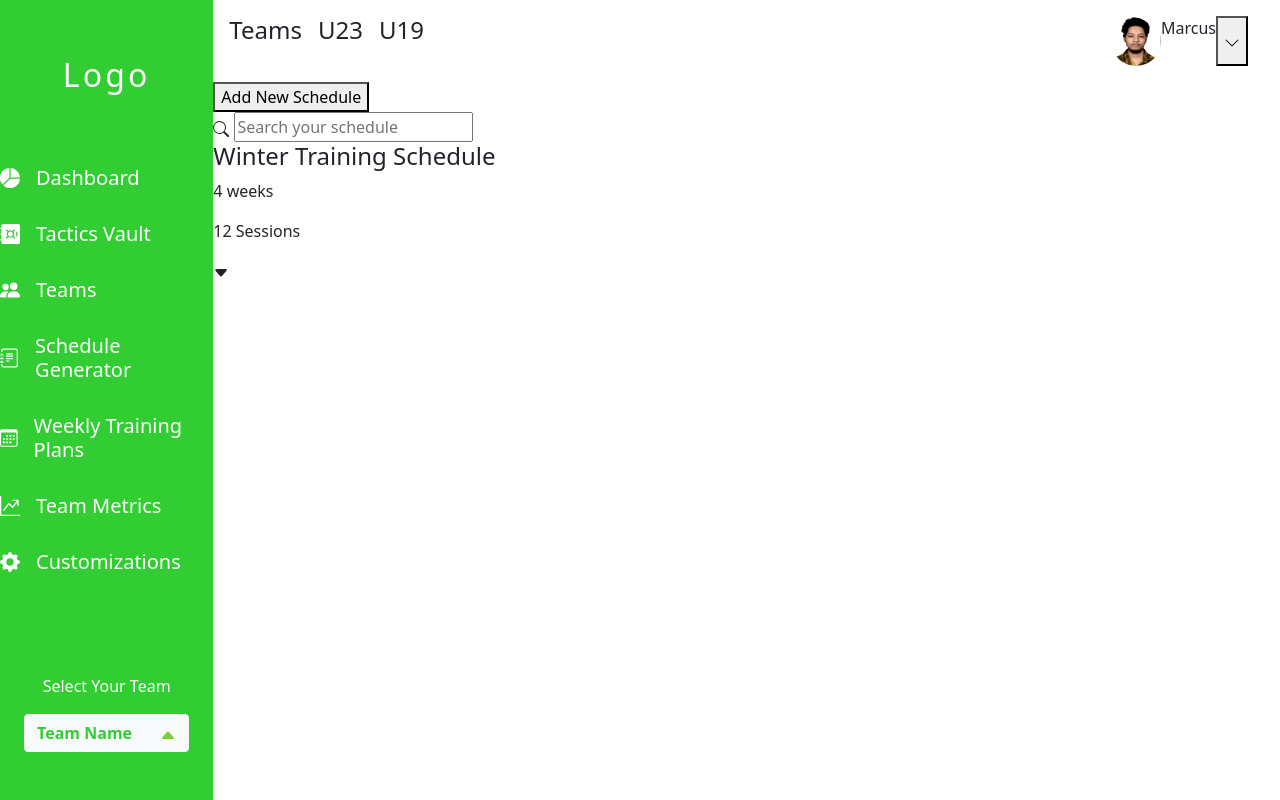
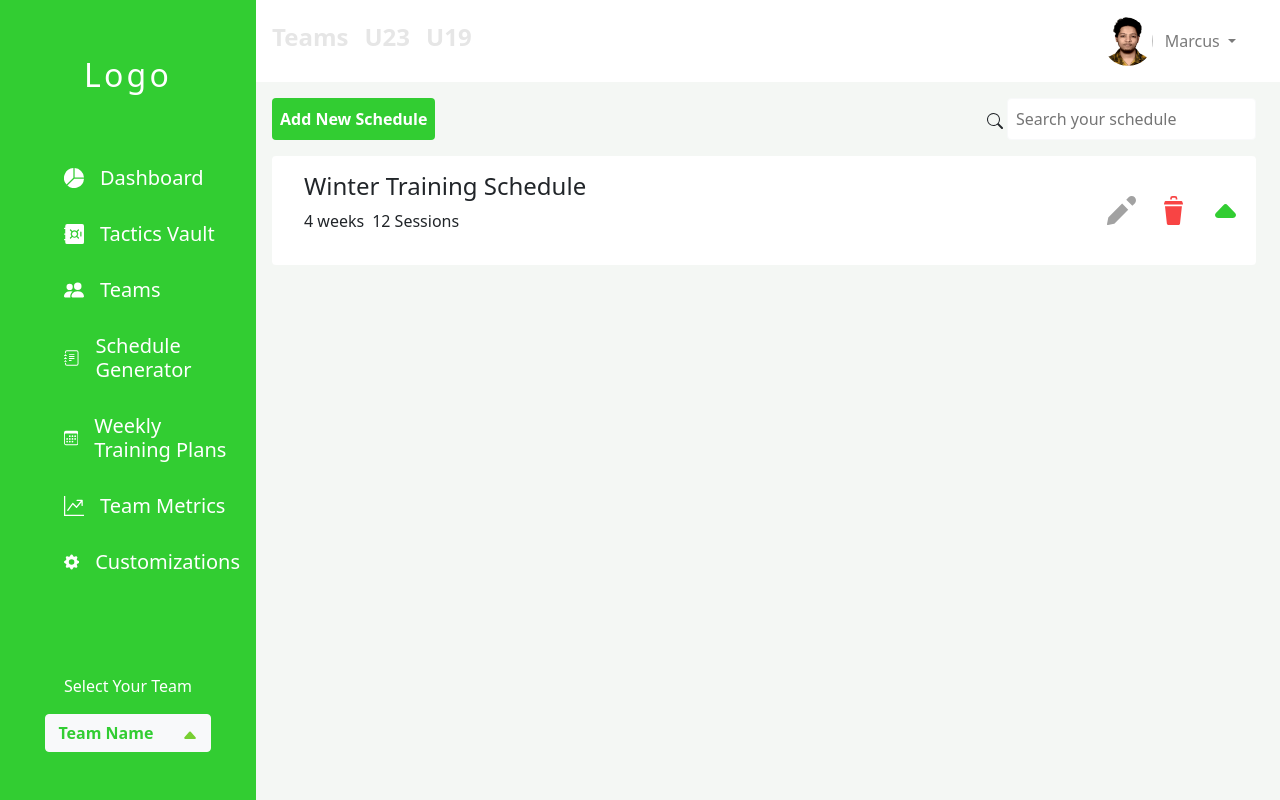
Before and after one commit to sejaljain123/team-dashboard, a plain HTML site: page index.html in a window 1280 px wide. Drawn offline with nearby package versions, Linux system fonts and the light colour scheme.

Commit message:
sankat chutiya hai

```diff
--- a/index.css
+++ b/index.css
@@ -19,13 +19,17 @@ body{
     min-height: 100vh;
     width: 20vw;
     color: #FFFFFF;
-}
-.leftNavbar h2{
 
 }
+
 .logo{
     margin: 3.5rem auto;
     letter-spacing: 0.2rem;
+}
+
+.leftNavItem:hover{
+  background-color:#53df53 ;
+  width: 100%;
 }
 .menuItem{
     font: normal normal medium 17px/26px Poppins;
@@ -41,6 +45,31 @@ body{
 .dp{
 
 }
+.btn-primary{
+background-color: transparent !important;
+color: #7a7a7a !important;
+border: none !important;
+}
+.topNavItem{
+color: #e6e6e6;
+}
+.btn-secondary{
+    background-color:#32CD32 !important;
+    border: none !important;
+    color: white !important;
+    font-weight: bold !important;
+}
+.topNavbar{
+    background-color: white;
 
-
+}
+.center{
+    background-color: #f4f7f4;
+}
+.schedule{
+    background-color: white;
+}
+/* .btn-primary:focus{
+    border: none !important;
+} */
 /* style={{ fill: 'var(--color-text-accent)' }} */
--- a/index.html
+++ b/index.html
@@ -15,16 +15,16 @@
   </head>
   <body>
     <div class="main">
-      <div class="leftNavbar d-flex align-items-center flex-column">
+      <div class="leftNavbar d-flex align-items-center flex-column ">
         <h2 class="logo d-flex justify-content-center">Logo</h2>
-        <div class="d-flex justify-content-start flex-column">
-          <div class="d-flex justify-content-start align-items-center mt-3 mb-3">
+        <div class="d-flex justify-content-center flex-column w-100">
+          <div class="leftNavItem d-flex justify-content-start align-items-center p-3 w-100   ">
             <svg
               xmlns="http://www.w3.org/2000/svg"
               width="20"
               height="20"
               fill="currentColor"
-              class="bi bi-pie-chart-fill"
+              class="bi bi-pie-chart-fil ms-5"
               viewBox="0 0 16 16"
             >
               <path
@@ -33,13 +33,13 @@
             </svg>
             <h5 class="mb-0 ms-3 menuItem">Dashboard</h5>
           </div>
-          <div class="d-flex justify-content-start align-items-center mt-3 mb-3">
+          <div class="leftNavItem d-flex justify-content-start align-items-center p-3 w-100 ">
             <svg
               xmlns="http://www.w3.org/2000/svg"
               width="20"
               height="20"
               fill="currentColor"
-              class="bi bi-safe-fill"
+              class="bi bi-safe-fill ms-5"
               viewBox="0 0 16 16"
             >
               <path
@@ -51,13 +51,13 @@
             </svg>
             <h5 class="mb-0 ms-3 menuItem">Tactics Vault</h5>
           </div>
-          <div class="d-flex justify-content-start align-items-center mt-3 mb-3">
+          <div class=" leftNavItem d-flex justify-content-start align-items-center p-3 w-100 ">
             <svg
               xmlns="http://www.w3.org/2000/svg"
               width="20"
               height="20"
               fill="currentColor"
-              class="bi bi-people-fill"
+              class="bi bi-people-fill ms-5"
               viewBox="0 0 16 16"
             >
               <path
@@ -71,13 +71,13 @@
             </svg>
             <h5 class="mb-0 ms-3 menuItem">Teams</h5>
           </div>
-          <div class="d-flex justify-content-start align-items-center mt-3 mb-3">
+          <div class="leftNavItem  d-flex justify-content-start align-items-center p-3 w-100 ">
             <svg
               xmlns="http://www.w3.org/2000/svg"
               width="20"
               height="20"
               fill="currentColor"
-              class="bi bi-journal-text"
+              class="bi bi-journal-text ms-5"
               viewBox="0 0 16 16"
             >
               <path
@@ -95,13 +95,13 @@
           <div class="d-flex justify-content-center flex-column">
 
           </div>
-          <div class="d-flex justify-content-start align-items-center mt-3 mb-3">
+          <div class=" leftNavItem  d-flex justify-content-start align-items-center p-3 w-100 ">
             <svg
               xmlns="http://www.w3.org/2000/svg"
               width="20"
               height="20"
               fill="currentColor"
-              class="bi bi-calendar3"
+              class="bi bi-calendar3 ms-5"
               viewBox="0 0 16 16"
             >
               <path
@@ -113,13 +113,13 @@
             </svg>
             <h5 class="mb-0 ms-3 menuItem">Weekly Training Plans</h5>
           </div>
-          <div class="d-flex justify-content-start align-items-center mt-3 mb-3">
+          <div class="leftNavItem  d-flex justify-content-start align-items-center p-3 w-100 ">
             <svg
               xmlns="http://www.w3.org/2000/svg"
               width="20"
               height="20"
               fill="currentColor"
-              class="bi bi-graph-up"
+              class="bi bi-graph-up ms-5"
               viewBox="0 0 16 16"
             >
               <path
@@ -129,13 +129,13 @@
             </svg>
             <h5 class="mb-0 ms-3 menuItem">Team Metrics</h5>
           </div>
-          <div class="d-flex justify-content-start align-items-center mt-3 mb-3">
+          <div class=" leftNavItem d-flex justify-content-start align-items-center  p-3 w-100 ">
             <svg
               xmlns="http://www.w3.org/2000/svg"
               width="20"
               height="20"
               fill="currentColor"
-              class="bi bi-gear-fill"
+              class="bi bi-gear-fill ms-5"
               viewBox="0 0 16 16"
             >
               <path
@@ -165,15 +165,28 @@
         </div>
       </div>
       <div class="center w-100">
-        <div class="topNavbar d-flex justify-content-between p-3">
+        <div class="topNavbar d-flex justify-content-between align-items-center p-3">
           <div class="leftNav d-flex">
-            <h4 class="me-3">Teams</h4>
-            <h4 class="me-3">U23</h4>
-            <h4 class="me-3">U19</h4>
+            <h4 class="topNavItem me-3 fw-bold ">Teams</h4>
+            <h4 class="topNavItem me-3 fw-bold">U23</h4>
+            <h4 class="topNavItem me-3 fw-bold">U19</h4>
           </div>
           <div class="rightNav d-flex me-3">
+
             <img src="./images/sankat.jpeg" alt="profile pic" class="rounded-circle" height="50px" width="50px"/>
-            <p>Marcus</p>
+            <div class="btn-group">
+              <button type="button" class="btn btn-primary dropdown-toggle" data-bs-toggle="dropdown" aria-expanded="false">
+                Marcus
+              </button>
+              <!-- <ul class="dropdown-menu">
+                <li><a class="dropdown-item" href="#">Action</a></li>
+                <li><a class="dropdown-item" href="#">Another action</a></li>
+                <li><a class="dropdown-item" href="#">Something else here</a></li>
+                <li><hr class="dropdown-divider"></li>
+                <li><a class="dropdown-item" href="#">Separated link</a></li>
+              </ul> -->
+            </div>
+            <!-- <p>Marcus</p>
             <button type="submit">
               <svg
                 xmlns="http://www.w3.org/2000/svg"
@@ -188,11 +201,12 @@
                   d="M1.646 4.646a.5.5 0 0 1 .708 0L8 10.293l5.646-5.647a.5.5 0 0 1 .708.708l-6 6a.5.5 0 0 1-.708 0l-6-6a.5.5 0 0 1 0-.708z"
                 />
               </svg>
-            </button>
+            </button> -->
           </div>
         </div>
-        <div class="newSchedule">
-          <button>Add New Schedule</button>
+        <div class="rightContainer ms-3 mt-3 me-4">
+        <div class="newSchedule d-flex justify-content-between">
+          <button type="button" class="btn btn-secondary p-2" >Add New Schedule</button>
           <div>
             <svg
               xmlns="http://www.w3.org/2000/svg"
@@ -206,33 +220,32 @@
                 d="M11.742 10.344a6.5 6.5 0 1 0-1.397 1.398h-.001c.03.04.062.078.098.115l3.85 3.85a1 1 0 0 0 1.415-1.414l-3.85-3.85a1.007 1.007 0 0 0-.115-.1zM12 6.5a5.5 5.5 0 1 1-11 0 5.5 5.5 0 0 1 11 0z"
               />
             </svg>
-            <input type="text" placeholder="Search your schedule" />
+            <input type="text" placeholder="Search your schedule" class="p-2 border border-light rounded "/>
           </div>
         </div>
-        <div class="schedule">
-          <div class="leftSchedule">
+        <div class="schedule d-flex justify-content-between mt-3 rounded align-items-center" >
+          <div class="leftSchedule ms-3 p-3 ">
             <h4>Winter Training Schedule</h4>
-            <div>
-              <p>4 weeks</p>
-              <p>12 Sessions</p>
+
+            <div class="d-flex">
+              <p class="me-2">4 weeks</p>
+              <p class="me-2">12 Sessions</p>
             </div>
+
+
           </div>
+          <div class="scheduleIcons me-3">
+          <img src='./images/edit.svg' alt="edit" class="ms-4"/>
+          <img src="./images/delete.svg" alt="delete" class="ms-4"/>
+          <img src='./images/Polygon.svg' alt="polygon" class="ms-4"/>
+        </div>
 
-          <svg
-            xmlns="http://www.w3.org/2000/svg"
-            width="16"
-            height="16"
-            fill="currentColor"
-            class="bi bi-caret-down-fill"
-            viewBox="0 0 16 16"
-          >
-            <path
-              d="M7.247 11.14 2.451 5.658C1.885 5.013 2.345 4 3.204 4h9.592a1 1 0 0 1 .753 1.659l-4.796 5.48a1 1 0 0 1-1.506 0z"
-            />
+
           </svg>
         </div>
       </div>
     </div>
+  </div>
 
     <script src="https://ajax.googleapis.com/ajax/libs/jquery/3.6.0/jquery.min.js"></script>
     <script src="index.js"></script>
@@ -248,8 +261,3 @@
 <svg xmlns="http://www.w3.org/2000/svg" width="16" height="16" fill="currentColor" class="bi bi-trash-fill" viewBox="0 0 16 16">
   <path d="M2.5 1a1 1 0 0 0-1 1v1a1 1 0 0 0 1 1H3v9a2 2 0 0 0 2 2h6a2 2 0 0 0 2-2V4h.5a1 1 0 0 0 1-1V2a1 1 0 0 0-1-1H10a1 1 0 0 0-1-1H7a1 1 0 0 0-1 1H2.5zm3 4a.5.5 0 0 1 .5.5v7a.5.5 0 0 1-1 0v-7a.5.5 0 0 1 .5-.5zM8 5a.5.5 0 0 1 .5.5v7a.5.5 0 0 1-1 0v-7A.5.5 0 0 1 8 5zm3 .5v7a.5.5 0 0 1-1 0v-7a.5.5 0 0 1 1 0z"/>
 </svg>   -->
-
-<!-- edit
-<svg xmlns="http://www.w3.org/2000/svg" width="16" height="16" fill="currentColor" class="bi bi-pencil-fill" viewBox="0 0 16 16">
-  <path d="M12.854.146a.5.5 0 0 0-.707 0L10.5 1.793 14.207 5.5l1.647-1.646a.5.5 0 0 0 0-.708l-3-3zm.646 6.061L9.793 2.5 3.293 9H3.5a.5.5 0 0 1 .5.5v.5h.5a.5.5 0 0 1 .5.5v.5h.5a.5.5 0 0 1 .5.5v.5h.5a.5.5 0 0 1 .5.5v.207l6.5-6.5zm-7.468 7.468A.5.5 0 0 1 6 13.5V13h-.5a.5.5 0 0 1-.5-.5V12h-.5a.5.5 0 0 1-.5-.5V11h-.5a.5.5 0 0 1-.5-.5V10h-.5a.499.499 0 0 1-.175-.032l-.179.178a.5.5 0 0 0-.11.168l-2 5a.5.5 0 0 0 .65.65l5-2a.5.5 0 0 0 .168-.11l.178-.178z"/>
-</svg> -->
```
Also changed, not shown: images/Polygon.svg (added), images/delete.svg (added), images/edit.svg (added).
